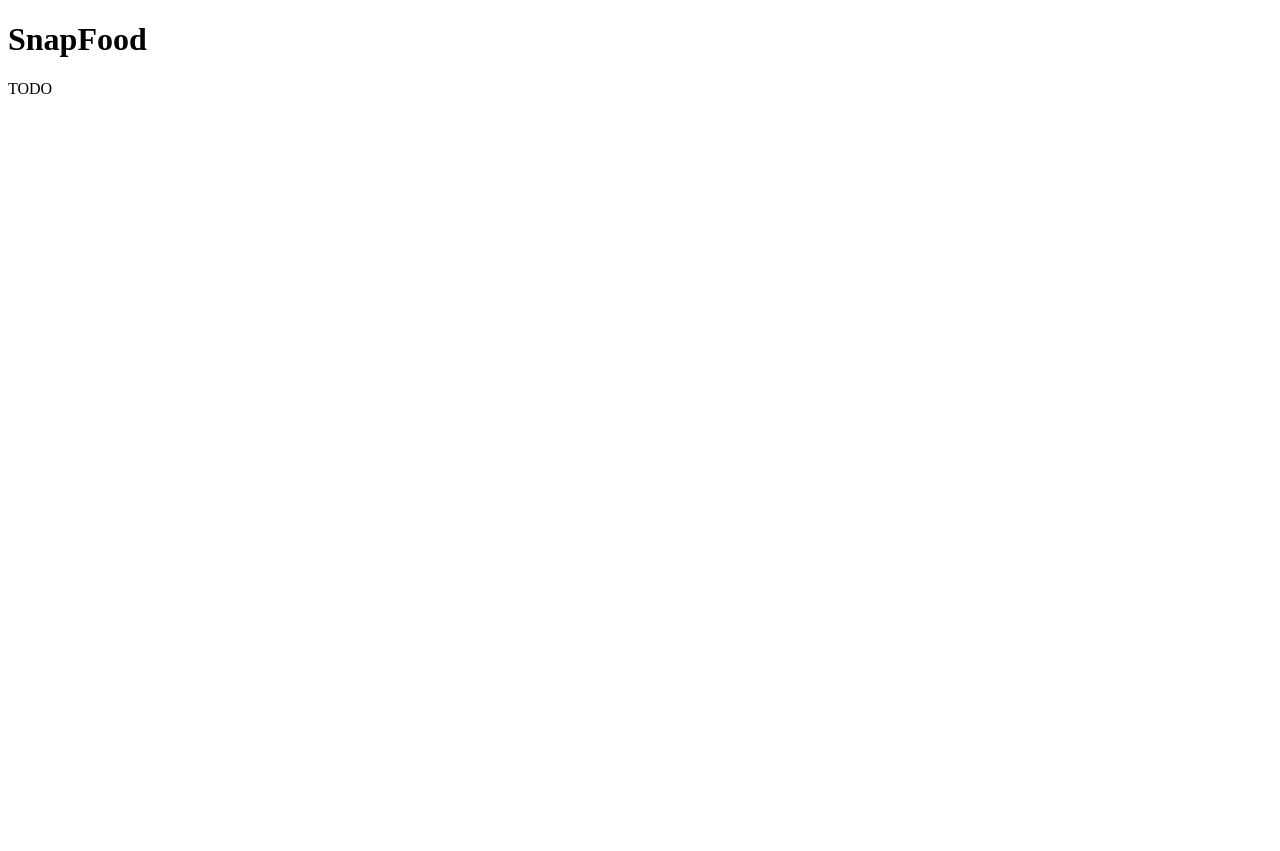
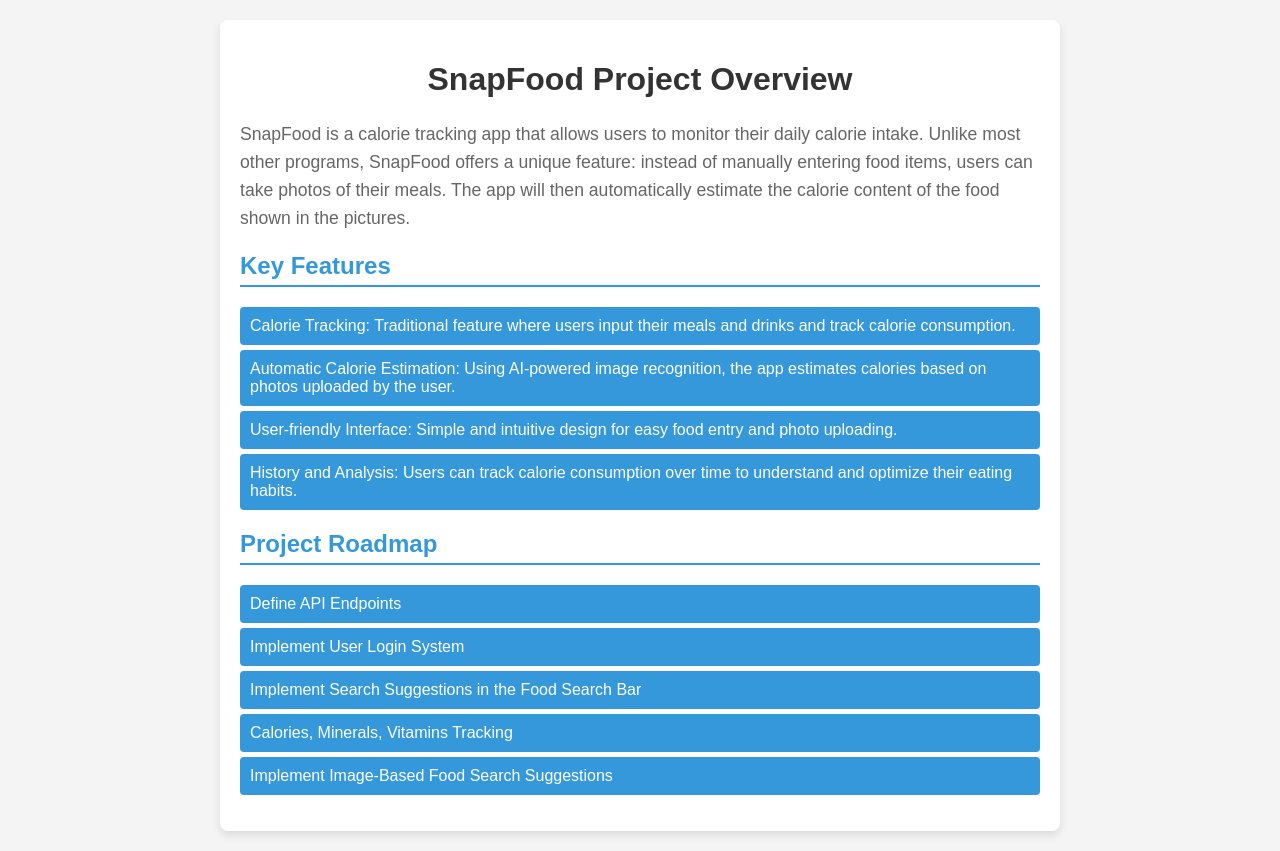
Before and after one commit to lucastrobl20200090/snapfood-website, a plain HTML site: page index.html in a window 1280 px wide. Before the commit the page ends 800 px from the top, so only its background shows below. Drawn offline with Linux system fonts and the light colour scheme.

Commit message:
Update index.html

```diff
--- a/index.html
+++ b/index.html
@@ -1,9 +1,73 @@
 <!DOCTYPE html>
-<html>
+<html lang="en">
+<head>
+    <meta charset="UTF-8">
+    <meta name="viewport" content="width=device-width, initial-scale=1.0">
+    <title>SnapFood Project Overview</title>
+    <style>
+        body {
+            font-family: 'Arial', sans-serif;
+            background-color: #f4f4f4;
+            margin: 0;
+            padding: 20px;
+        }
+        .container {
+            max-width: 800px;
+            margin: auto;
+            background-color: #fff;
+            border-radius: 8px;
+            padding: 20px;
+            box-shadow: 0 4px 8px rgba(0, 0, 0, 0.1);
+        }
+        h1 {
+            color: #333;
+            text-align: center;
+        }
+        p {
+            font-size: 1.1em;
+            color: #666;
+            line-height: 1.6;
+        }
+        .section-title {
+            color: #3498db;
+            margin-top: 20px;
+            border-bottom: 2px solid #3498db;
+            padding-bottom: 5px;
+        }
+        ul {
+            list-style-type: none;
+            padding: 0;
+        }
+        ul li {
+            background-color: #3498db;
+            color: #fff;
+            margin: 5px 0;
+            padding: 10px;
+            border-radius: 4px;
+        }
+    </style>
+</head>
 <body>
+    <div class="container">
+        <h1>SnapFood Project Overview</h1>
+        <p>SnapFood is a calorie tracking app that allows users to monitor their daily calorie intake. Unlike most other programs, SnapFood offers a unique feature: instead of manually entering food items, users can take photos of their meals. The app will then automatically estimate the calorie content of the food shown in the pictures.</p>
 
-<h1>SnapFood</h1>
-<p>TODO</p>
+        <h2 class="section-title">Key Features</h2>
+        <ul>
+            <li>Calorie Tracking: Traditional feature where users input their meals and drinks and track calorie consumption.</li>
+            <li>Automatic Calorie Estimation: Using AI-powered image recognition, the app estimates calories based on photos uploaded by the user.</li>
+            <li>User-friendly Interface: Simple and intuitive design for easy food entry and photo uploading.</li>
+            <li>History and Analysis: Users can track calorie consumption over time to understand and optimize their eating habits.</li>
+        </ul>
 
+        <h2 class="section-title">Project Roadmap</h2>
+        <ul>
+            <li>Define API Endpoints</li>
+            <li>Implement User Login System</li>
+            <li>Implement Search Suggestions in the Food Search Bar</li>
+            <li>Calories, Minerals, Vitamins Tracking</li>
+            <li>Implement Image-Based Food Search Suggestions</li>
+        </ul>
+    </div>
 </body>
 </html>
```
